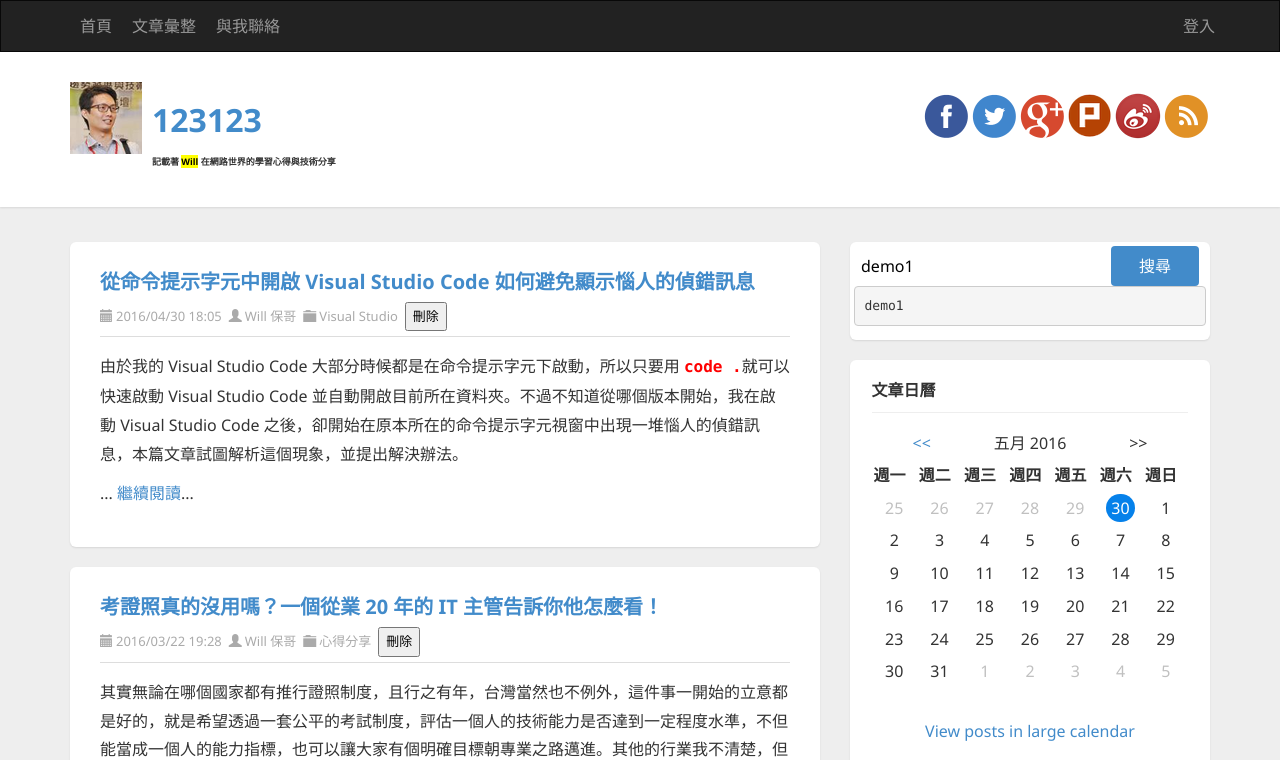
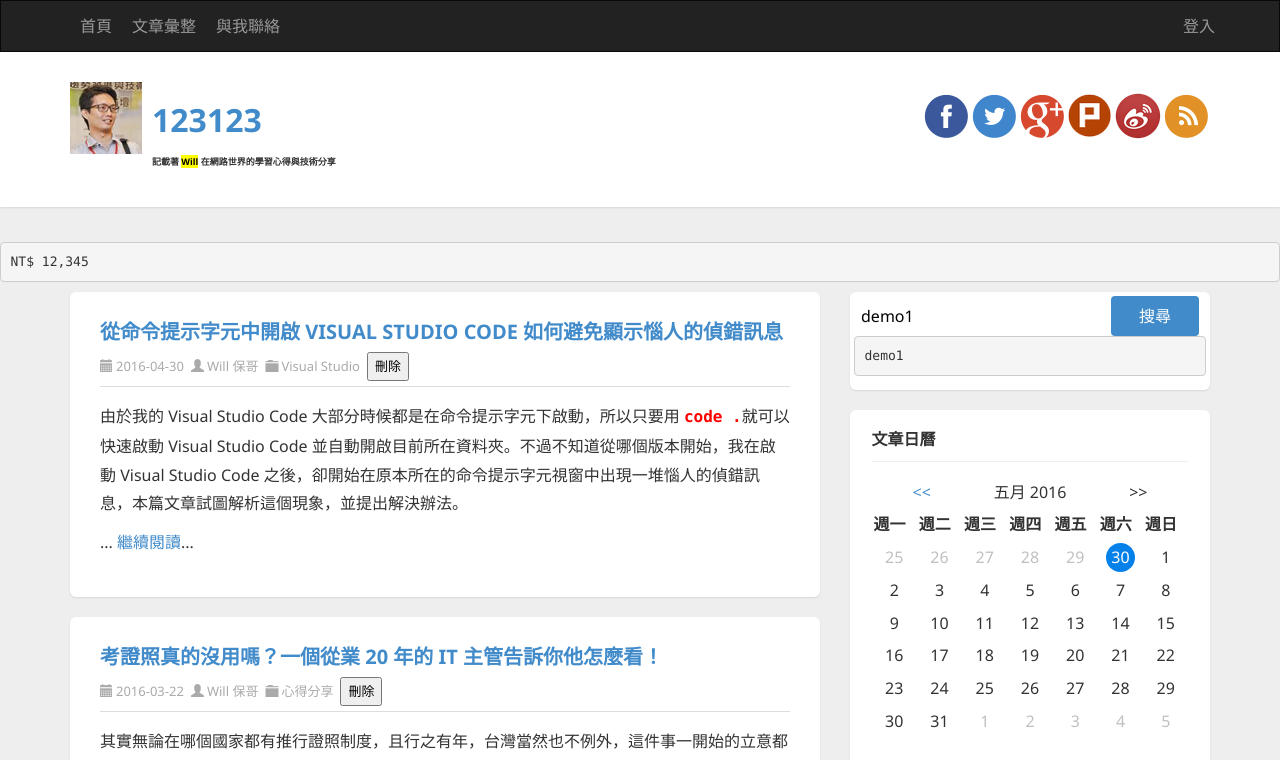
Before and after one commit to coolrare/dct-110012, an Angular app: page / in a window 1280 px wide. Shown: the top 760 px of the page. Built offline with nearby package versions, Linux system fonts and the light colour scheme.

Commit message:
示範內建的 Pipe 用法

```diff
--- a/src/app/app.component.html
+++ b/src/app/app.component.html
@@ -1,4 +1,6 @@
 <app-header></app-header>
+
+<pre>NT$ {{ 12345 | number }}</pre>
 
 <!-- CONTAINER START-->
 <section class="container">
--- a/src/app/article/article.component.html
+++ b/src/app/article/article.component.html
@@ -1,10 +1,10 @@
 <article class="post" id="post{{i}}">
   <header class="post-header">
     <h2 class="post-title">
-      <a [href]="item.href">{{item.title}}</a>
+      <a [href]="item.href">{{item.title | uppercase}}</a>
     </h2>
     <div class="post-info clearfix">
-      <span class="post-date"><i class="glyphicon glyphicon-calendar"></i>{{item.date}}</span>
+      <span class="post-date"><i class="glyphicon glyphicon-calendar"></i>{{item.date | date:'yyyy-MM-dd'}}</span>
       <span class="post-author"><i class="glyphicon glyphicon-user"></i><a
            href="http://blog.miniasp.com/author/will.aspx">{{item.author}}</a></span>
       <span class="post-category"><i class="glyphicon glyphicon-folder-close"></i><a
--- a/src/app/article/article.component.ts
+++ b/src/app/article/article.component.ts
@@ -8,7 +8,7 @@
 export class ArticleComponent {
 
   @Input() item: any = {};
-  @Input() i: number;
+  @Input() i: number = 0;
 
   @Output() delete = new EventEmitter<number>();
 
```
